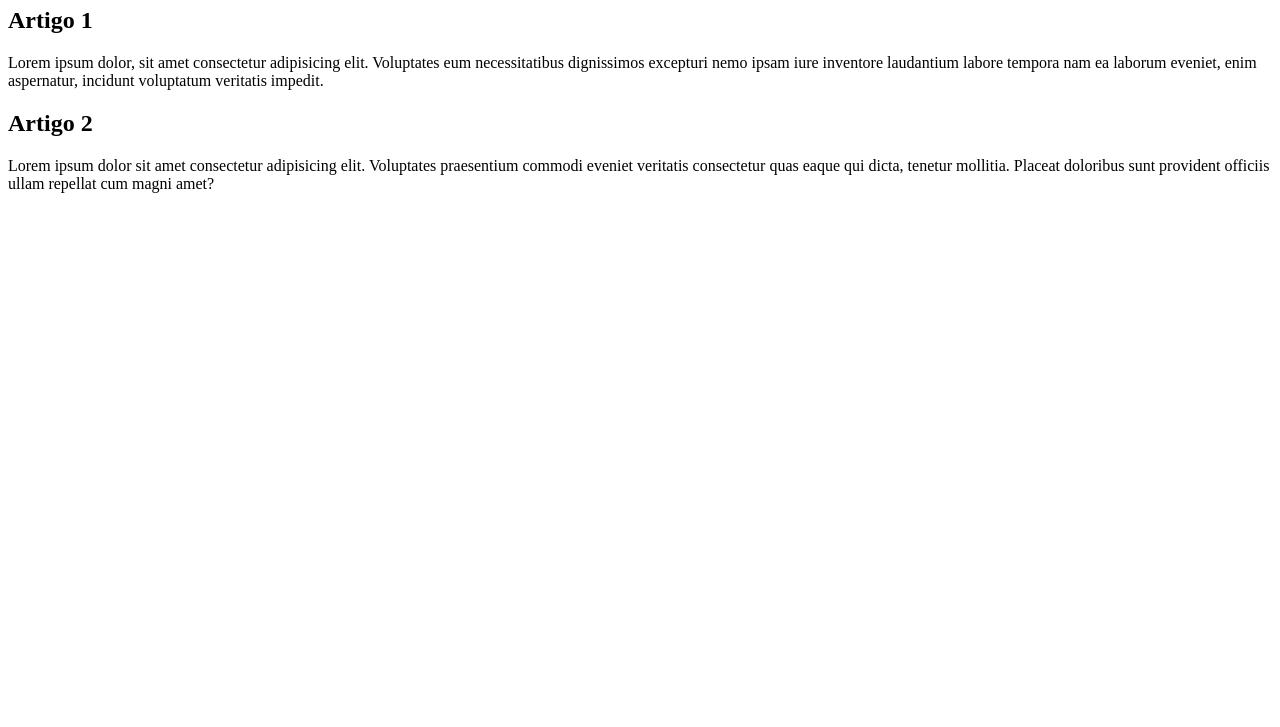
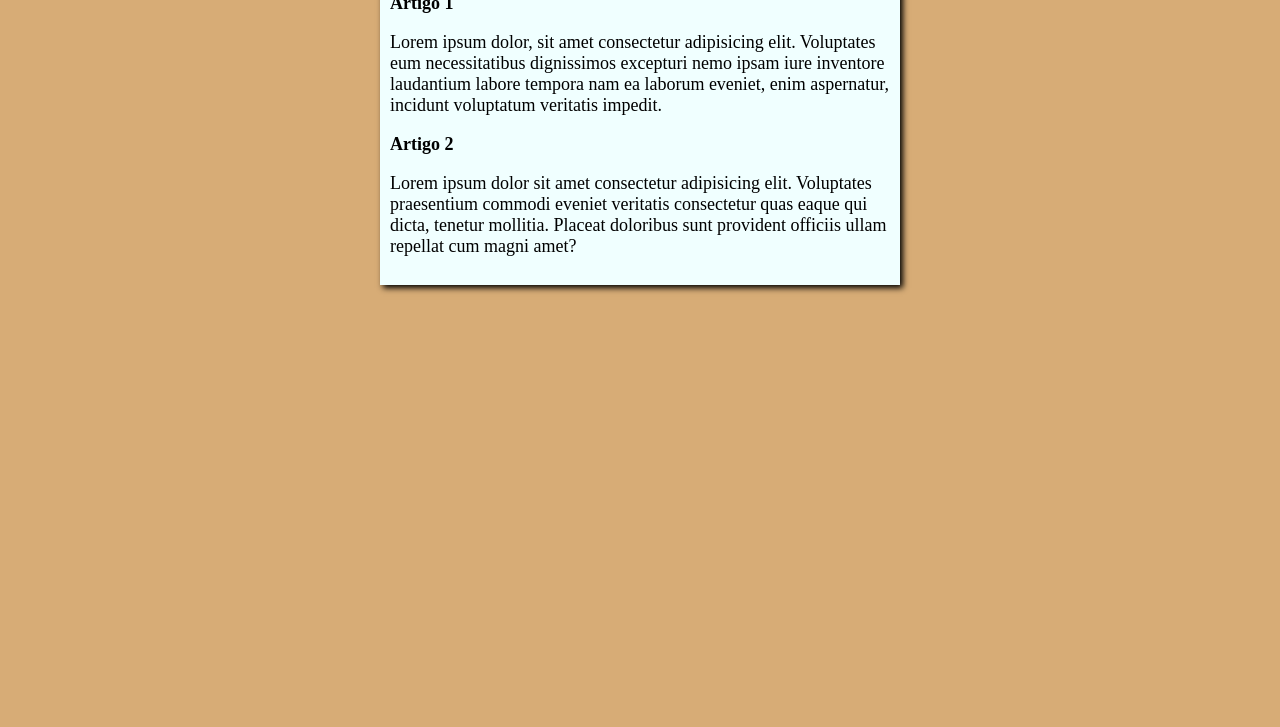
Before and after one commit to AnaCarolina87/novo-repositorio, a plain HTML site: page index.html in a window 1280 px wide. Shown: the part 73-800 px from the top of the page. Drawn offline with Linux system fonts and the light colour scheme.

Commit message:
Início da estilização do site

```diff
--- /dev/null
+++ b/css/style.css
@@ -0,0 +1,16 @@
+*{
+    font-family: 'Times New Roman', Times, serif;
+    font-size: 18px;
+}
+
+body{
+    background-color:rgb(215, 172, 118) ;
+}
+
+main{
+    background-color: azure;
+    width: 500px;
+    margin: auto;
+    padding: 10px;
+    box-shadow: 3px 3px 6px black;
+}
--- a/index.html
+++ b/index.html
@@ -4,6 +4,7 @@
     <meta charset="UTF-8">
     <meta http-equiv="X-UA-Compatible" content="IE=edge">
     <meta name="viewport" content="width=device-width, initial-scale=1.0">
+    <link rel="stylesheet" href="css/style.css" type="text/css">
     <title>Site 2</title>
 </head>
 <body>
```
